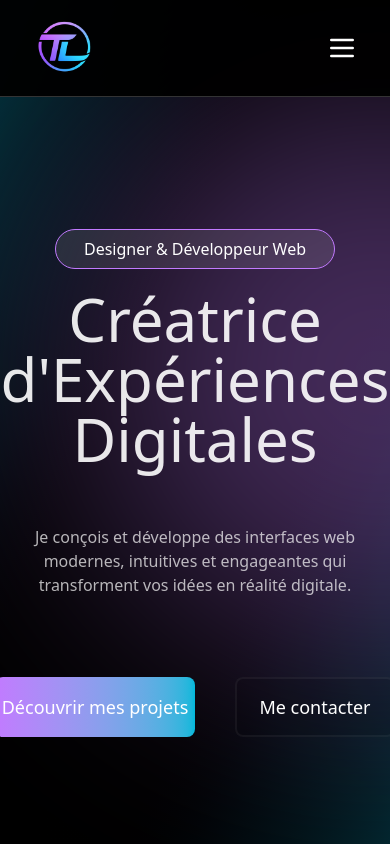
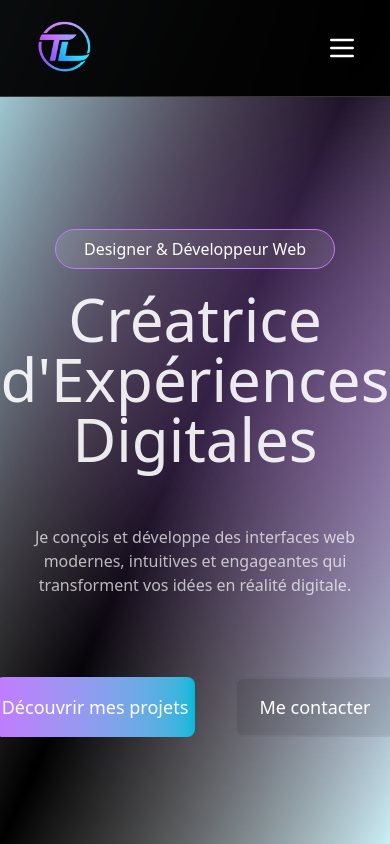
Before and after one commit to thaislario972/Portfolio, a Nuxt app: page / in a window 390 px wide. Shown: the top 844 px of the page. Built offline with nearby package versions, Linux system fonts and the light colour scheme.

Commit message:
fix détail

```diff
--- a/app/pages/index.vue
+++ b/app/pages/index.vue
@@ -3,7 +3,7 @@
 </script>
 
 <template >
-  <section class="w-full max-w-full overflow-x-hidden bg-black">
+  <section class="w-full max-w-full overflow-x-hidden md:bg-black bg-none">
     <div class="bg-gradient-to-br w-full overflow-hidden from-turq/30 via-black to-turq/20 sm:from-lavand/15 min-h-screen sm:min-h-[calc(100vh-6rem)] flex justify-center items-center" >
       <!-- calque lumières -->
       <div class="absolute inset-0 pointer-events-none max-w-full">
```
